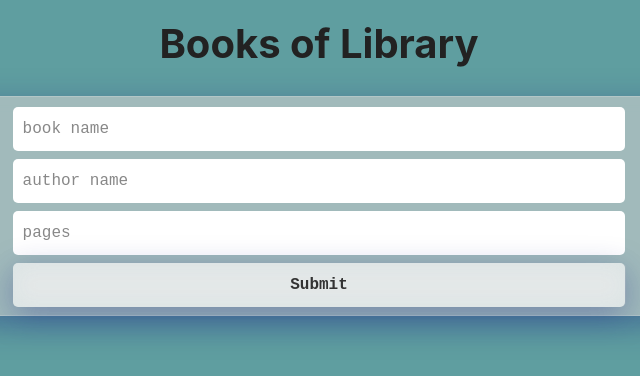
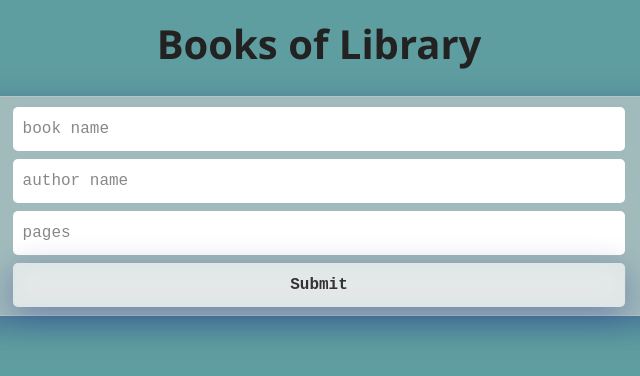
Before and after one commit to EronMahmuti/finishedLibrary, a plain HTML site: page index.html in a window 1280 px wide. Shown: the full height of the page, 321-961 px from the left. Drawn offline with Linux system fonts and the light colour scheme; no server answers.

Commit message:
style commit

```diff
--- a/style.css
+++ b/style.css
@@ -9,7 +9,7 @@ h1{
     text-align: center;
     margin-top: 1.5rem;
     line-height: 1em;
-    font-family: -apple-system, BlinkMacSystemFont, 'Segoe UI', Roboto, Oxygen, Ubuntu, Cantarell, 'Open Sans', 'Helvetica Neue', sans-serif;
+    font-family: 'Segoe UI' , sans-serif;
     font-weight: 700;
 
 }
```
